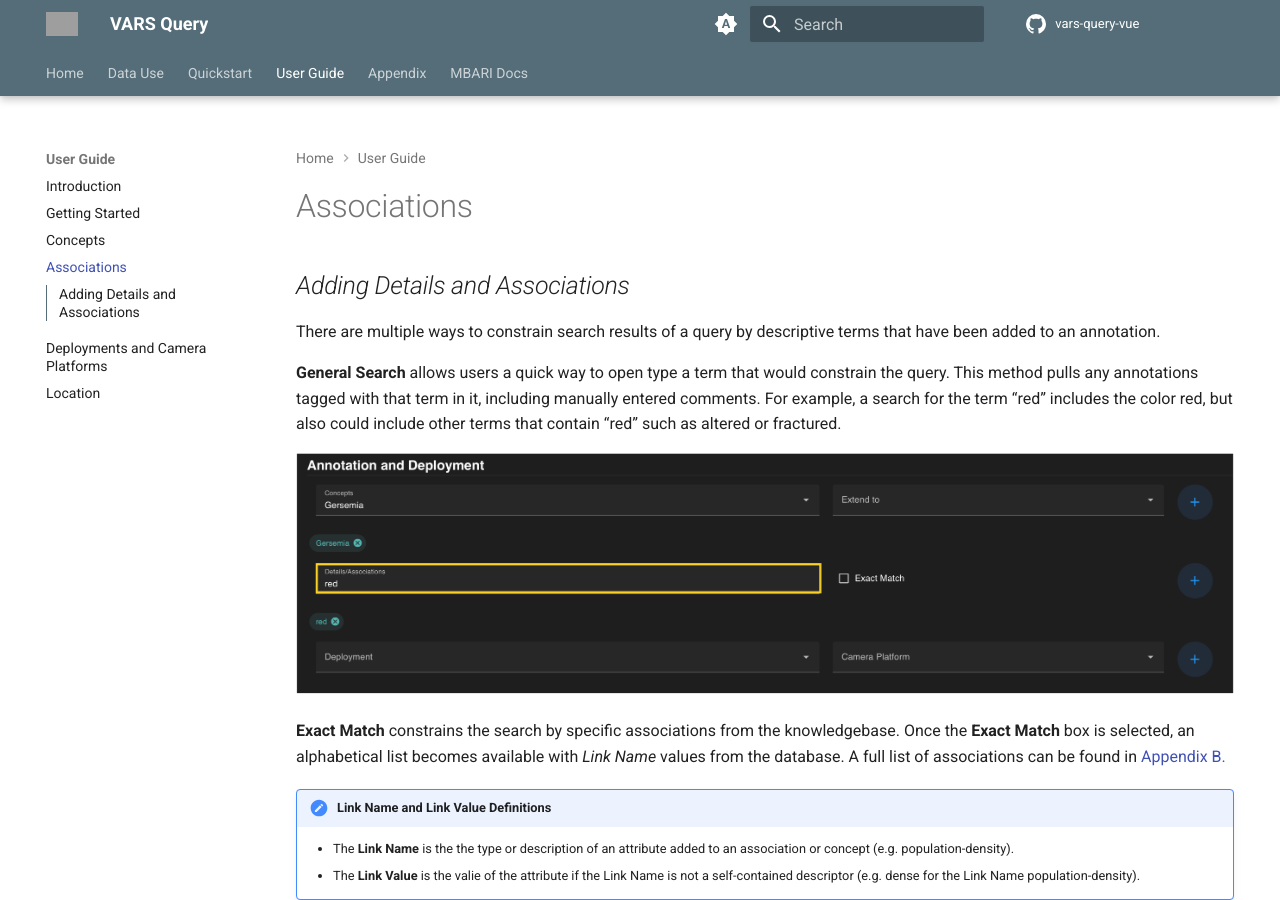
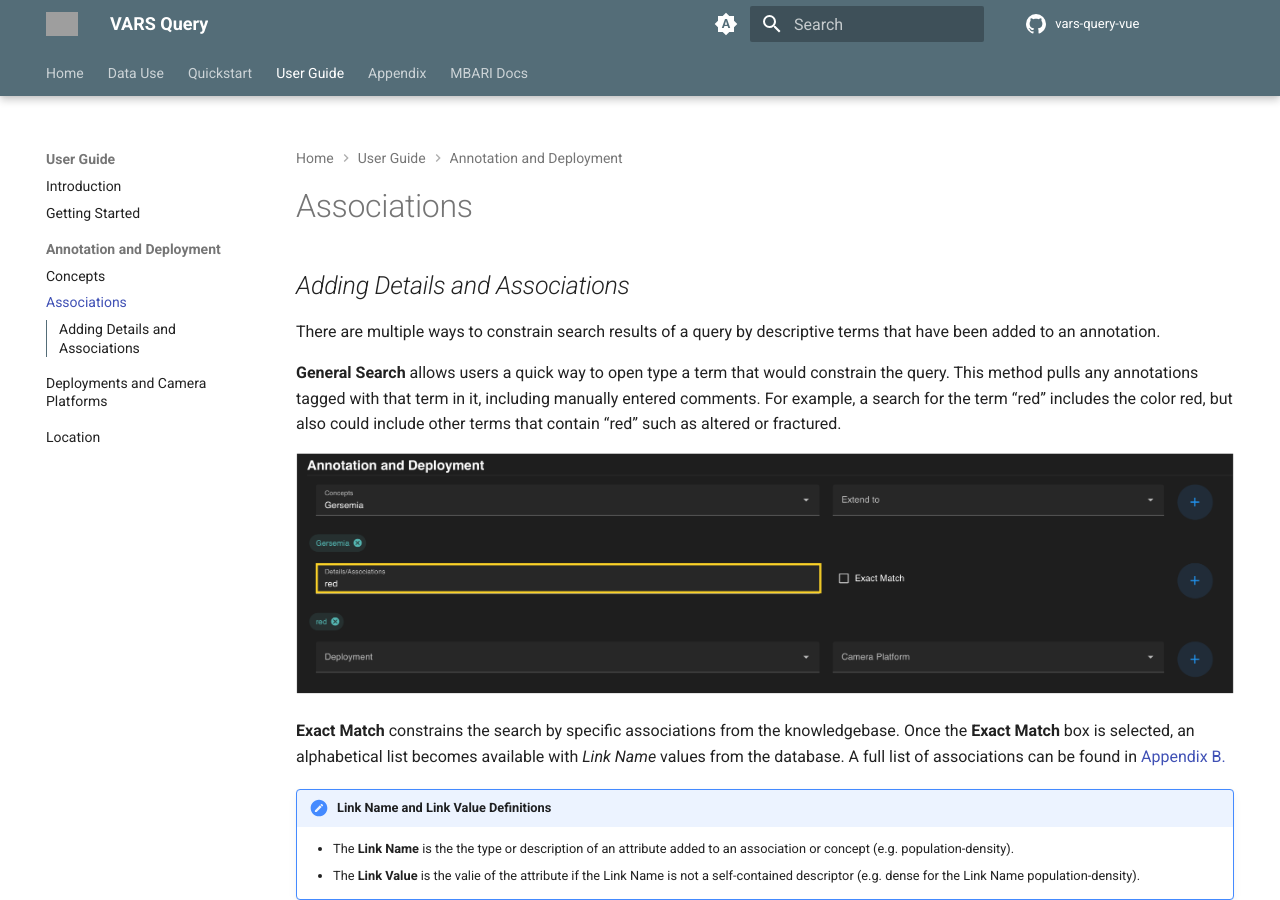
Before and after one commit to mbari-org/vars-query-vue, an MkDocs documentation site: the page built from docs/doc_03_add_associations.md, in a window 1280 px wide and 900 px high. Built offline with MkDocs 1.6.1 and Material for MkDocs 9.7.7, drawn with Linux system fonts in a browser that asks for light colours; comment, search, counter and statistics services are not loaded; grey boxes are pictures that could not be loaded.

Commit message:
nav changes

```diff
--- a/mkdocs.yml
+++ b/mkdocs.yml
@@ -14,9 +14,10 @@ nav:
   - User Guide:
     - Introduction: doc_01_general_info.md
     - Getting Started: doc_getting_started.md
-    - Concepts: doc_02_selecting_concept.md
-    - Associations: doc_03_add_associations.md
-    - Deployments and Camera Platforms: doc_04_add_deployments_cameraplatform.md
+    - Annotation and Deployment:
+      - Concepts: doc_02_selecting_concept.md
+      - Associations: doc_03_add_associations.md
+      - Deployments and Camera Platforms: doc_04_add_deployments_cameraplatform.md
     - Location: doc_05_locations.md
   - Appendix:
     - Knowledgebase Concepts: appendix_a.md
```
